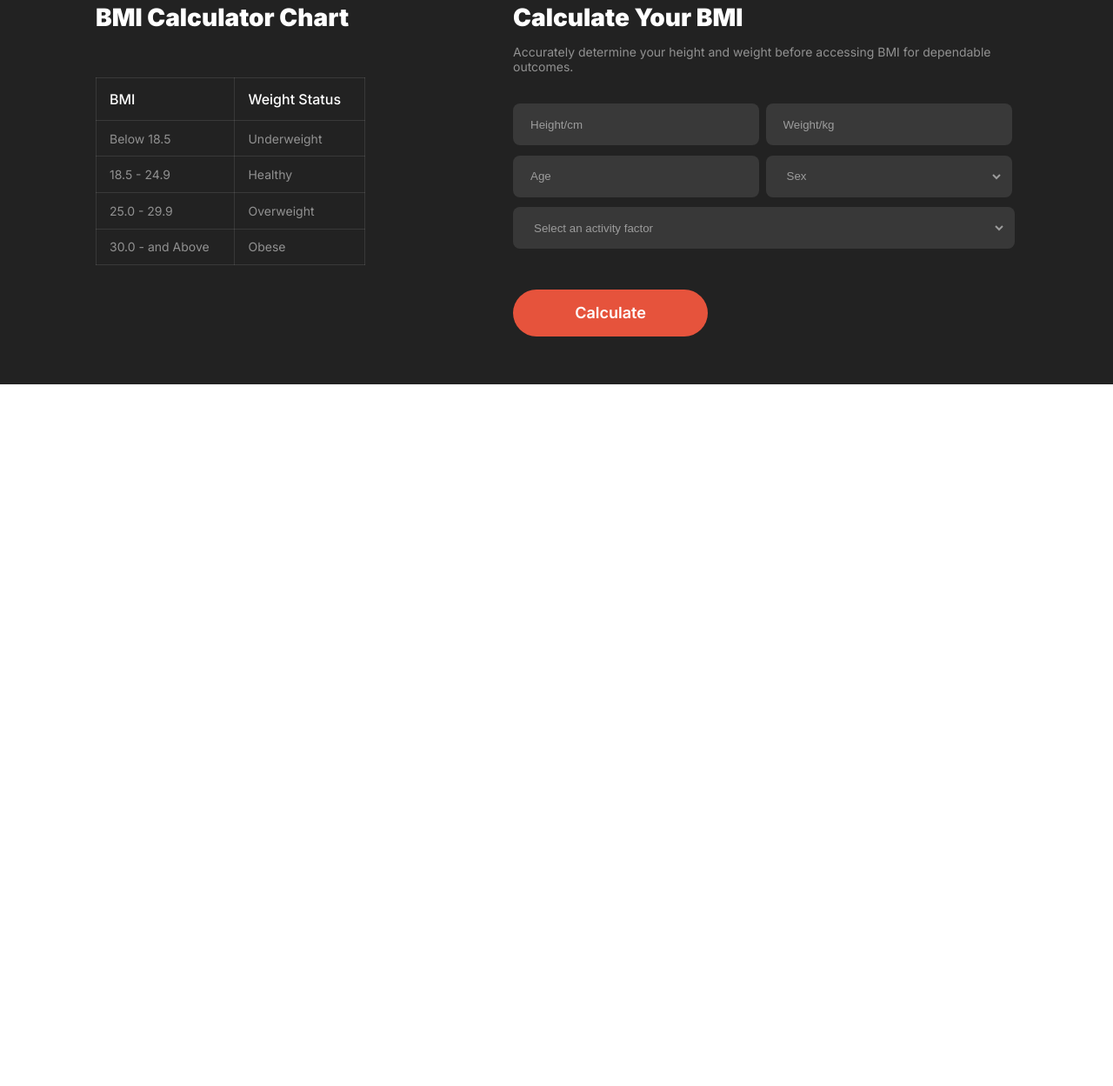
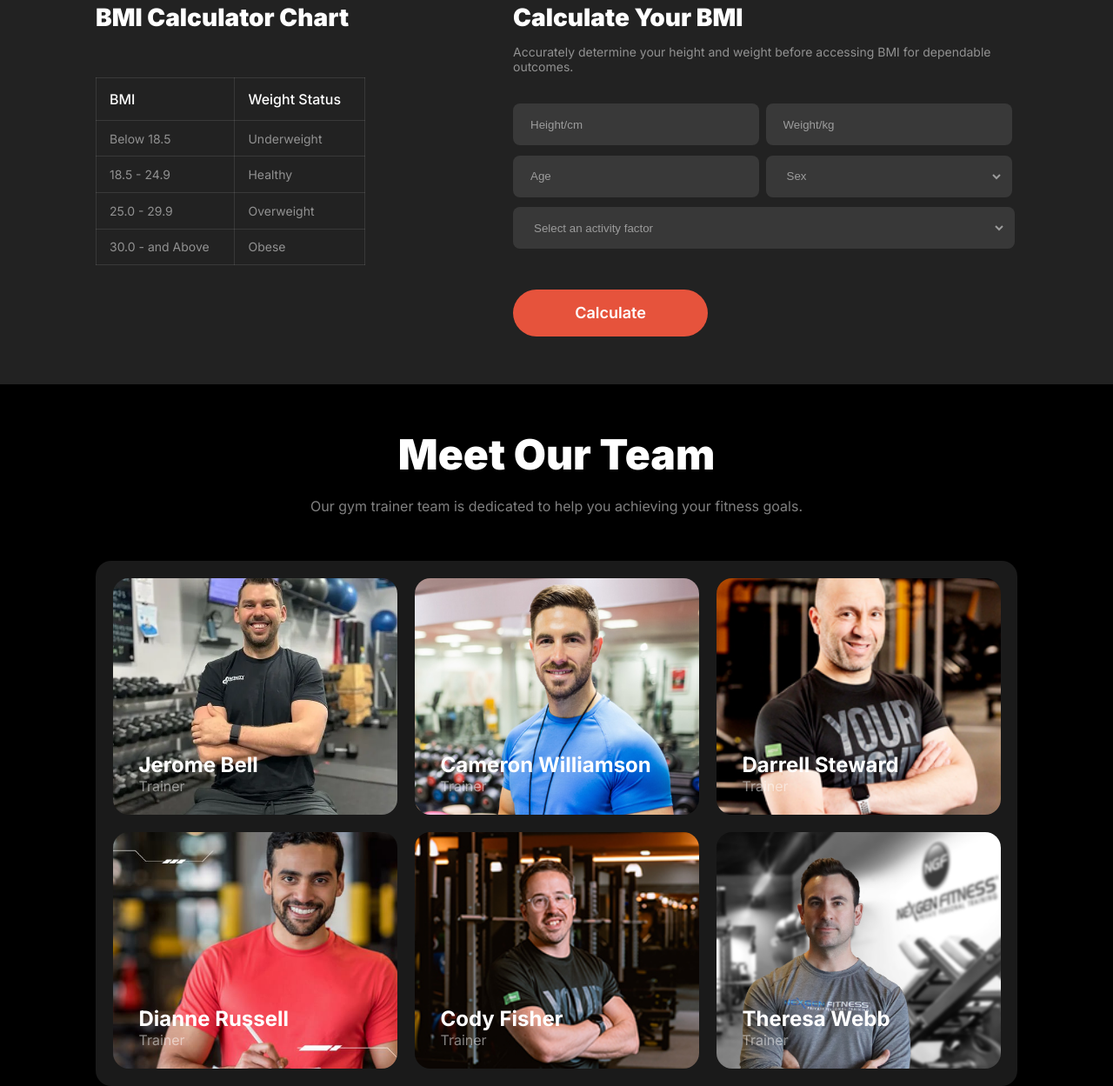
Before and after one commit to Hisham-Raiyan/Assignment-2, a plain HTML site: page index.html in a window 1280 px wide. Shown: the part 2095-3344 px from the top of the page at 87% size. Before the commit the page ends 2537 px from the top, so only its background shows below. Drawn offline with Linux system fonts and the light colour scheme; a web font is replaced by a local one.

Commit message:
Team Section Done

```diff
--- a/index.html
+++ b/index.html
@@ -159,6 +159,50 @@
                     </div>
                 </div>
             </div>
+         </section>
+         <section class="team max-width container-center white">
+            <div class="team-title container-center">
+                <h2 class="title">Meet Our Team</h2>
+                <p class="title-container semi-white">Our gym trainer team is dedicated to help you achieving your fitness goals.</p>
+            </div>
+            <div class="team-members ">
+                <div class="members member-1">
+                    <div class="name">
+                        <h2 class="white">Jerome Bell</h2>
+                        <p class="semi-white">Trainer</p>
+                    </div>
+                </div>
+                <div class="members member-2">
+                    <div class="name">
+                        <h2 class="white">Cameron Williamson</h2>
+                        <p class="semi-white">Trainer</p>
+                    </div>
+                </div>
+                <div class="members member-3">
+                    <div class="name">
+                        <h2 class="white">Darrell Steward</h2>
+                        <p class="semi-white">Trainer</p>
+                    </div>
+                </div>
+                <div class="members member-4">
+                    <div class="name">
+                        <h2 class="white">Dianne Russell</h2>
+                        <p class="semi-white">Trainer</p>
+                    </div>
+                </div>
+                <div class="members member-5">
+                    <div class="name">
+                        <h2 class="white">Cody Fisher</h3>
+                        <p class="semi-white">Trainer</p>
+                    </div>
+                </div>
+                <div class="members member-6">
+                    <div class="name">
+                        <h2 class="white">Theresa Webb</h2>
+                        <p class="semi-white">Trainer</p>
+                    </div>
+                </div>
+            </div>
 
          </section>
 
--- a/styles/style.css
+++ b/styles/style.css
@@ -353,3 +353,72 @@ header{
 .bmi-calculation button {
     margin-top: 6%;
 }
+
+.team {
+    margin-top: 4%;
+}
+
+.team-title {
+    width: 670px;
+    text-align: center;
+}
+
+.team-title p {
+    margin-top: 3%;
+}
+
+.team-members {
+    border-radius: 18px;
+    background: #ffffff1a;
+    display: grid;
+    grid-template-columns: repeat(3, 1fr);
+    justify-content: center;
+    align-content: center;
+    width: 100%;
+    padding: 20px;
+    gap: 20px;
+    margin-top: 5%;
+}
+
+.members {
+    width: 327px;
+    height: 272px;
+    border-radius: 18px;
+    background-repeat: no-repeat;
+    background-size: cover;
+    background-position-x: center;
+    background-position-y: center;
+}
+
+.member-1 {
+    background-image: url("../assets/trainer1.png");
+}
+
+.member-2 {
+    background-image: url("../assets/trainer2.png");
+}
+
+.member-3 {
+    background-image: url("../assets/trainer3.png");
+}
+
+.member-4 {
+    background-image: url("../assets/trainer4.png");
+}
+
+.member-5 {
+    background-image: url("../assets/trainer5.png");
+}
+
+.member-6 {
+    background-image: url("../assets/trainer6.png");
+}
+
+.name {
+    margin-top: 200px;
+    margin-left: 30px;
+}
+
+.name p {
+    font-size: 500;
+}
```
